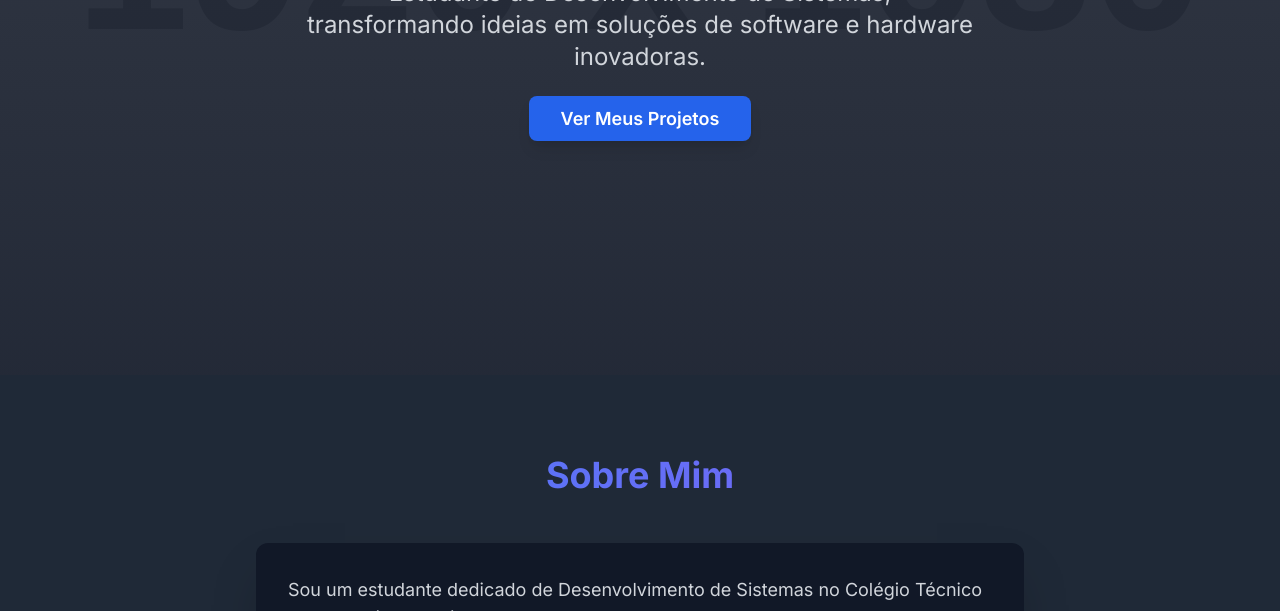
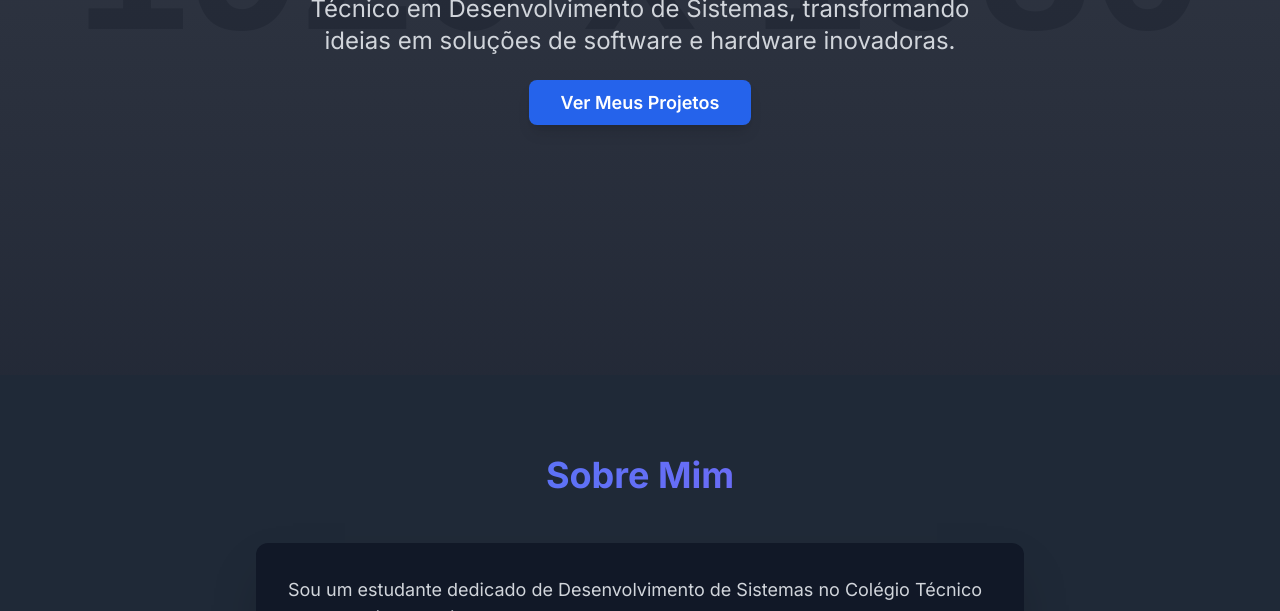
Before and after one commit to neuxxkk/portifolio, a plain HTML site: page index.html in a window 1280 px wide. Shown: the part 489-1100 px from the top of the page. Drawn offline with nearby package versions, Linux system fonts and the light colour scheme; placeholder pictures from the web are drawn by us.

Commit message:
Update index.html

```diff
--- a/index.html
+++ b/index.html
@@ -90,7 +90,7 @@
                 Olá, eu sou <span class="techno-gradient">Vitor Neuenschwander</span>
             </h1>
             <p class="text-xl md:text-2xl text-gray-300 mb-8 max-w-2xl mx-auto">
-                Estudante de Desenvolvimento de Sistemas, transformando ideias em soluções de software e hardware inovadoras.
+                Técnico em Desenvolvimento de Sistemas, transformando ideias em soluções de software e hardware inovadoras.
             </p>
             <a href="#projects" class="bg-blue-600 hover:bg-blue-700 text-white font-semibold py-3 px-8 rounded-lg text-lg transition duration-300 shadow-lg hover:shadow-blue-500/50 transform hover:scale-105">
                 Ver Meus Projetos
```
